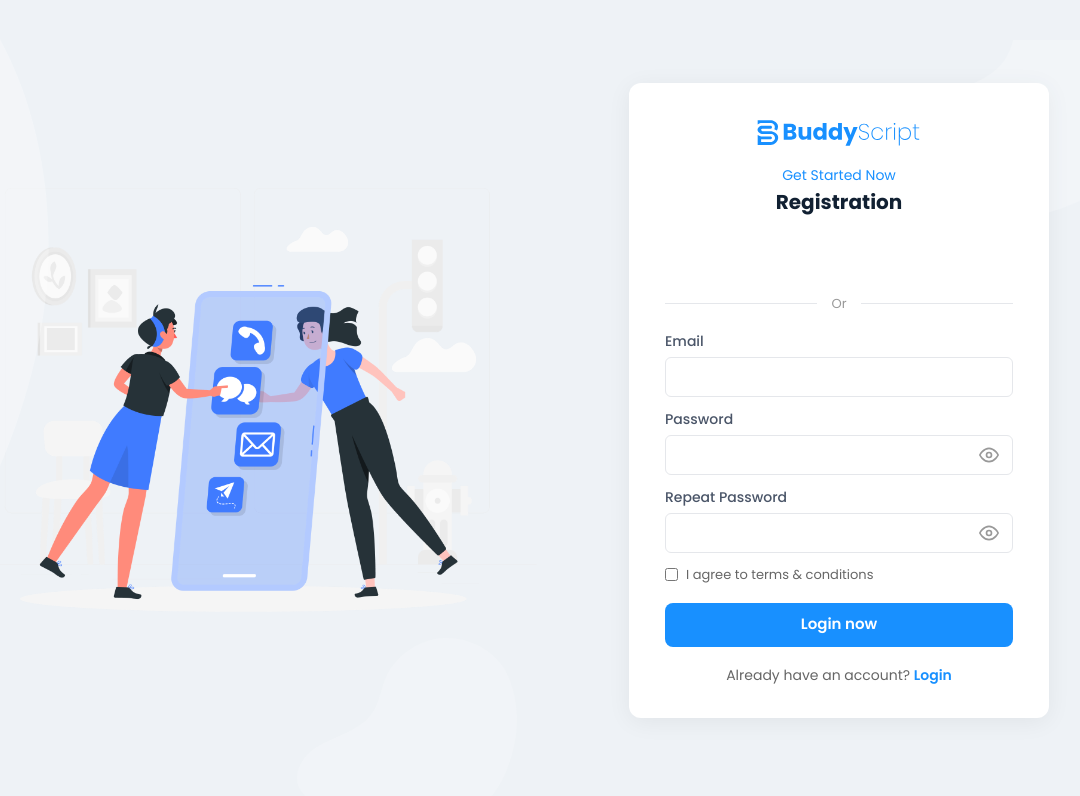
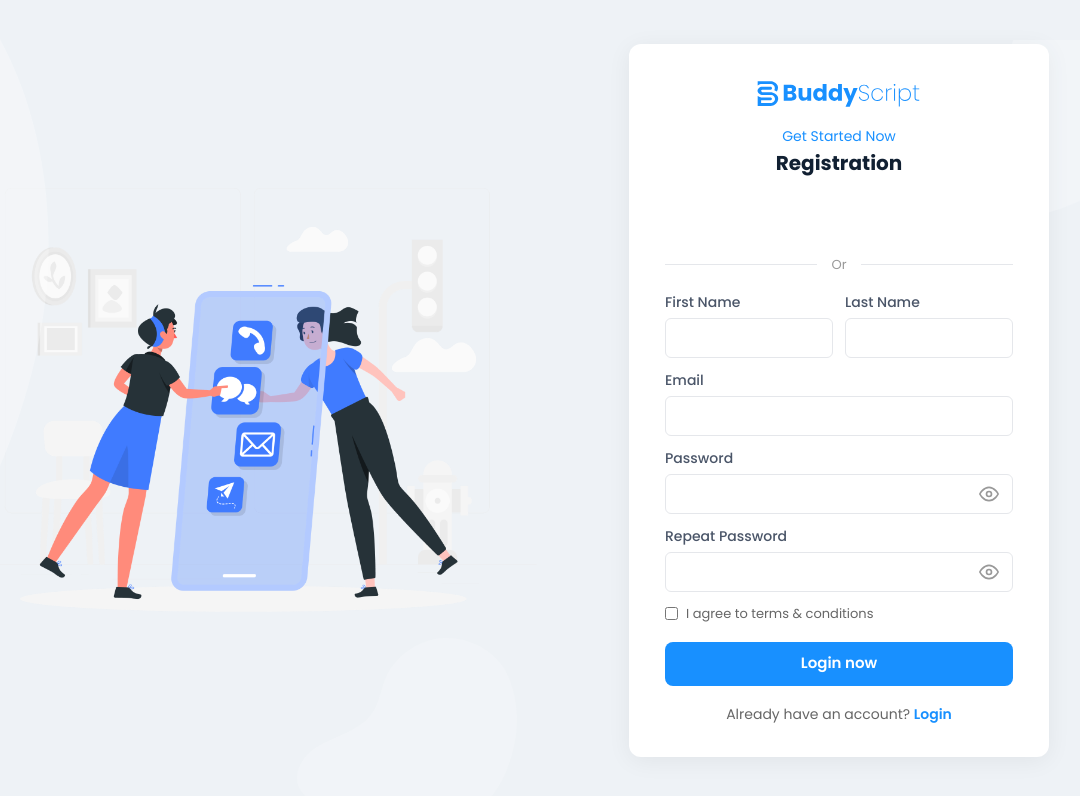
Before and after one commit to sakkib443/social_client, a Next.js app: page /register in a window 1280 px wide. Shown: the top 796 px of the page, without its empty margins (151-1231 px from the left). Built offline with nearby package versions, Linux system fonts and the light colour scheme; no server answers.

Commit message:
feat: add firstName/lastName fields to register form + README

```diff
--- a/src/app/register/page.tsx
+++ b/src/app/register/page.tsx
@@ -11,6 +11,8 @@ import { GoogleLogin } from '@react-oauth/google';
 import { useAuth } from '@/context/AuthContext';
 
 const registerSchema = z.object({
+  firstName: z.string().min(1, 'First name is required'),
+  lastName: z.string().min(1, 'Last name is required'),
   email: z.string().email('Please enter a valid email'),
   password: z
     .string()
@@ -55,8 +57,8 @@ export default function RegisterPage() {
     setIsSubmitting(true);
     try {
       await registerUser({
-        firstName: data.email.split('@')[0],
-        lastName: '',
+        firstName: data.firstName,
+        lastName: data.lastName,
         email: data.email,
         password: data.password,
         confirmPassword: data.confirmPassword,
@@ -176,6 +178,44 @@ export default function RegisterPage() {
 
           {/* Form */}
           <form onSubmit={handleSubmit(onSubmit)}>
+            {/* First Name & Last Name - side by side */}
+            <div style={{ display: 'flex', gap: 12, marginBottom: 12 }}>
+              <div style={{ flex: 1 }}>
+                <label style={{ display: 'block', fontSize: 14, fontWeight: 500, color: '#4A5568', marginBottom: 5 }}>First Name</label>
+                <input
+                  type="text"
+                  {...register('firstName')}
+                  style={{
+                    width: '100%',
+                    height: 40,
+                    padding: '0 14px',
+                    border: errors.firstName ? '1px solid #ef4444' : '1px solid #e5e7eb',
+                    borderRadius: 6,
+                    fontSize: 14,
+                    outline: 'none',
+                  }}
+                />
+                {errors.firstName && <p style={{ color: '#ef4444', fontSize: 12, marginTop: 3 }}>{errors.firstName.message}</p>}
+              </div>
+              <div style={{ flex: 1 }}>
+                <label style={{ display: 'block', fontSize: 14, fontWeight: 500, color: '#4A5568', marginBottom: 5 }}>Last Name</label>
+                <input
+                  type="text"
+                  {...register('lastName')}
+                  style={{
+                    width: '100%',
+                    height: 40,
+                    padding: '0 14px',
+                    border: errors.lastName ? '1px solid #ef4444' : '1px solid #e5e7eb',
+                    borderRadius: 6,
+                    fontSize: 14,
+                    outline: 'none',
+                  }}
+                />
+                {errors.lastName && <p style={{ color: '#ef4444', fontSize: 12, marginTop: 3 }}>{errors.lastName.message}</p>}
+              </div>
+            </div>
+
             <div style={{ marginBottom: 12 }}>
               <label style={{ display: 'block', fontSize: 14, fontWeight: 500, color: '#4A5568', marginBottom: 5 }}>Email</label>
               <input
```
Also changed, not shown: 1 other file (tests, documents, lock files or other folders).
